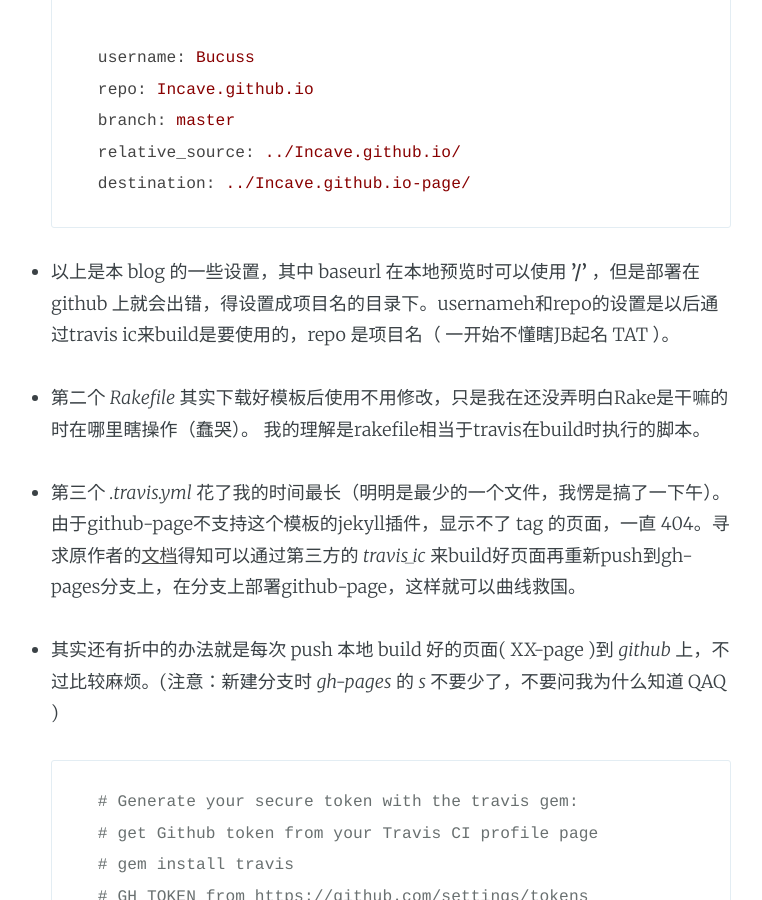
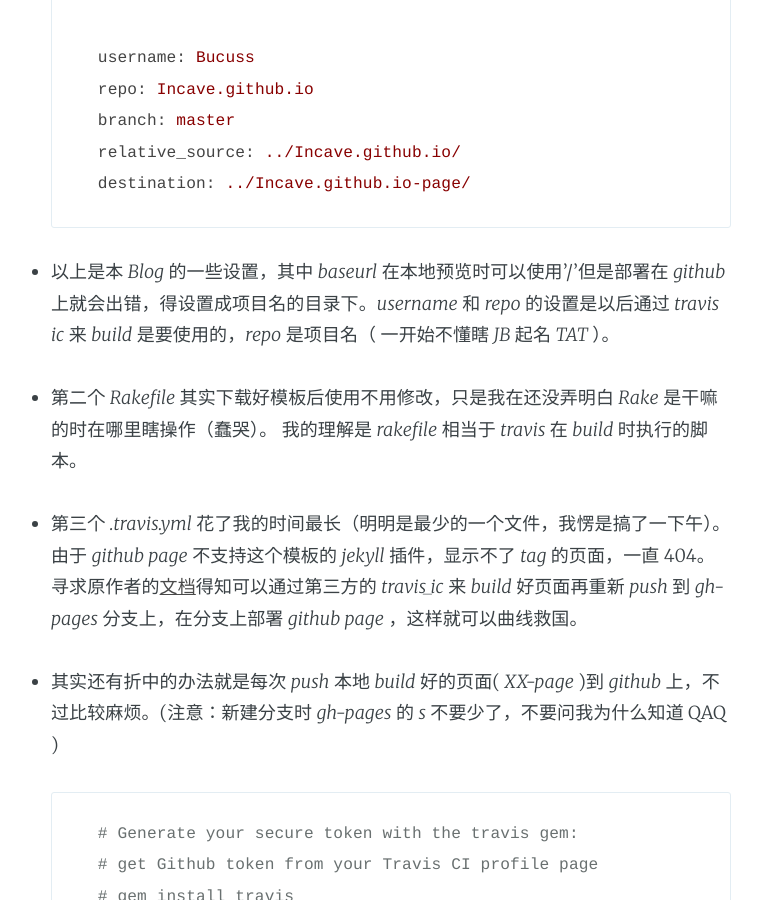
Before and after one commit to Bucuss/Incave.github.io, a Jekyll site: the page built from _posts/2017-02-26-github-page-and-jekyll.md, in a window 1280 px wide and 900 px high, scrolled down 1950 px. Shown: the whole window, without its empty margins (264-1026 px from the left). Built offline with Jekyll 4.4.1, drawn with Linux system fonts in a browser that asks for light colours; nearby versions of some CDN libraries; some of the changed text lies outside the part shown.

Commit message:
fix post1

```diff
--- a/_config.yml
+++ b/_config.yml
@@ -1,6 +1,7 @@
 # Jykell configuration
 #markdown: redcarpet
 #highlighter: pygments
+excerpt_separator: "<!-- excerpt -->"
 markdown: kramdown
 highlighter: rouge
 paginate: 5
--- a/_includes/loop.html
+++ b/_includes/loop.html
@@ -20,7 +20,7 @@
             <h2 class="post-title"><a href="{{ site.baseurl }}{{ post.url | remove: '/' }}">{{ post.title }}</a></h2>
         </header>
         <section class="post-excerpt">
-            <p>{{ post.content | strip_html | truncatewords: 26 }} <a class="read-more" href="{{ site.baseurl }}{{ post.url | remove: '/' }}">&raquo;</a></p>
+            <p>{{ post.content | strip_html | truncatewords: 20 }} <a class="read-more" href="{{ site.baseurl }}{{ post.url | remove: '/' }}">&raquo;</a></p>
         </section>
         <footer class="post-meta">
             {% if site.image %}<img class="author-thumb" src="{{ site.baseurl }}{{ site.image }}" alt="Author image" nopin="nopin" />{% endif %}
--- a/_posts/2017-02-26-github-page-and-jekyll.md
+++ b/_posts/2017-02-26-github-page-and-jekyll.md
@@ -10,11 +10,11 @@ categories: 'Bucuss'
 logo: 'assets/images/ghost.png'
 ---
 
-* 在经历了超长时间的拖延后，这个星期终于把这个github page给部署好了。弄这个 blog 的初衷是学习一下 git 和 github 的用法以及顺手发一些拙劣的文章 >3< .趁今天刚刚部署好对一些奇奇怪怪的问题还比较深刻，赶紧记一波笔记。
+* 在经历了超长时间的拖延后，这个星期终于把这个 *github page* 给部署好了。弄这个 *Blog* 的初衷是学习一下 *git* 和 *github* 的用法以及顺手发一些拙劣的文章 >3< ,趁今天刚刚部署好对一些奇奇怪怪的问题还比较深刻，赶紧记一波笔记。
 
-* 要利用github来搭建一个 Blog 需要先了解一下 git，github还有一些jekyll的知识。对于git的知识可以从[Git](https://git-scm.com/book/zh/v2)这里学习，是很值得去反复学习的官方文档.jekyll的资料可以在[jekyllcn](http://jekyllcn.com/docs/home/)了解.github的使用就可以在实战中慢慢学会。这次blog的搭建是基于github的github page功能。在[Github-page](https://pages.github.com/)有简单的入门使用方法，但我要弄一个比较符合我审美的blog。所以依靠强大的搜索引擎慢慢摸索.了解到可以利用模板来制作自己的页面。对于对Ruby还一脸懵逼的我来说，这是个捷径。
+* 要利用 *github* 来搭建一个 *Blog* 需要先了解一下 *git* ，*github* 还有一些 *jekyll* 的知识。对于git的知识可以从[Git](https://git-scm.com/book/zh/v2)这里学习，是很值得去反复学习的官方文档.jekyll的资料可以在[jekyllcn](http://jekyllcn.com/docs/home/)了解.github的使用就可以在实战中慢慢学会。这次 *Blog* 的搭建是基于 *github* 的 *github page* 功能。在[Github-page](https://pages.github.com/)有简单的入门使用方法，但我要弄一个比较符合我审美的 *Blog* 。所以依靠强大的搜索引擎慢慢摸索.了解到可以利用模板来制作自己的页面。对于对 *Ruby* 还一脸懵逼的我来说，这是个捷径。
 
-* 本以为省去了繁杂的基础代码的 coding 会很快搞定，但是配置文件的设置纠结了我好久。主要是这3个：
+* 本以为省去了繁杂的基础代码的 *coding* 会很快搞定，但是配置文件的设置纠结了我好久。主要是这3个：
 
 >* _config.yml
 * RakeFile
@@ -45,14 +45,14 @@ logo: 'assets/images/ghost.png'
 		relative_source: ../Incave.github.io/
 		destination: ../Incave.github.io-page/
 
-* 以上是本 blog 的一些设置，其中 baseurl 在本地预览时可以使用 **'/'** ，但是部署在 github 上就会出错，得设置成项目名的目录下。usernameh和repo的设置是以后通过travis ic来build是要使用的，repo 是项目名（ 一开始不懂瞎JB起名 TAT ）。
+* 以上是本 *Blog* 的一些设置，其中 *baseurl* 在本地预览时可以使用'/'但是部署在 *github*  上就会出错，得设置成项目名的目录下。*username* 和 *repo* 的设置是以后通过 *travis ic* 来 *build* 是要使用的，*repo* 是项目名（ 一开始不懂瞎 *JB* 起名 *TAT* ）。
 
-* 第二个 *Rakefile* 其实下载好模板后使用不用修改，只是我在还没弄明白Rake是干嘛的时在哪里瞎操作（蠢哭）。
-我的理解是rakefile相当于travis在build时执行的脚本。
+* 第二个 *Rakefile* 其实下载好模板后使用不用修改，只是我在还没弄明白 *Rake* 是干嘛的时在哪里瞎操作（蠢哭）。
+我的理解是 *rakefile* 相当于 *travis* 在 *build* 时执行的脚本。
 
-* 第三个 *.travis.yml* 花了我的时间最长（明明是最少的一个文件，我愣是搞了一下午）。由于github-page不支持这个模板的jekyll插件，显示不了 tag 的页面，一直 404。寻求原作者的[文档](https://github.com/biomadeira/jasper)得知可以通过第三方的 *travis_ic* 来build好页面再重新push到gh-pages分支上，在分支上部署github-page，这样就可以曲线救国。
+* 第三个 *.travis.yml* 花了我的时间最长（明明是最少的一个文件，我愣是搞了一下午）。由于 *github page* 不支持这个模板的 *jekyll* 插件，显示不了 *tag* 的页面，一直 404。寻求原作者的[文档](https://github.com/biomadeira/jasper)得知可以通过第三方的 *travis_ic* 来 *build* 好页面再重新 *push* 到 *gh-pages* 分支上，在分支上部署 *github page* ，这样就可以曲线救国。
 
-* 其实还有折中的办法就是每次 push 本地 build 好的页面( XX-page )到 *github* 上，不过比较麻烦。(注意：新建分支时 *gh-pages* 的 *s* 不要少了，不要问我为什么知道 QAQ )
+* 其实还有折中的办法就是每次 *push* 本地 *build* 好的页面( *XX-page* )到 *github* 上，不过比较麻烦。(注意：新建分支时 *gh-pages* 的 *s* 不要少了，不要问我为什么知道 QAQ )
 
 		# Generate your secure token with the travis gem:
 		# get Github token from your Travis CI profile page
@@ -83,9 +82,9 @@ logo: 'assets/images/ghost.png'
 		#加密获得密钥
 		$travis encrypt GH_TOKEN=YOUR_TOKEN
 
-* 一开始在原作者的文档的指导下理解不能，不知道得自己在github上设置自己的 token，后来在[使用 Travis CI 自动更新 GitHub Pages](http://notes.iissnan.com/2016/publishing-github-pages-with-travis-ci/) 这里比较清晰的了解了过程。(毕竟英语苦手，还是得多学习)，一切设置好后可以在自己的Travis 里 build 一下，成功则是绿色的 pass，页面就应该ok了。
+* 一开始在原作者的文档的指导下理解不能，不知道得自己在 *github* 上设置自己的 *token* ，后来在[使用 Travis CI 自动更新 GitHub Pages](http://notes.iissnan.com/2016/publishing-github-pages-with-travis-ci/) 这里比较清晰的了解了过程。(毕竟英语苦手，还是得多学习)，一切设置好后可以在自己的 *Travis* 里 *build* 一下，成功则是绿色的 *pass* ，页面就应该 *ok* 了。
 
-* 这里还有一些不解，就是 Travis 提供的 Token 在哪里使用，一开始误以为是这个token，结果一直 build 失败，以后再在好好查查。墙内环境的影响，导致 github 的 push 和 pull 都极其缓慢，这里可以通过更改 host 缓解：
+* 这里还有一些不解，就是 *Travis* 提供的 *token* 在哪里使用，一开始误以为是这个 *token*，结果一直 *build* 失败，以后再在好好查查。墙内环境的影响，导致 *github* 的 *push* 和 *pull* 都极其缓慢，这里可以通过更改 *host* 缓解：
 
 		151.101.72.249 global-ssl.fastly.Net
 		192.30.253.112 github.com
```
Also changed, not shown: other parts of _posts/2017-02-26-github-page-and-jekyll.md (+3 -4 lines).
